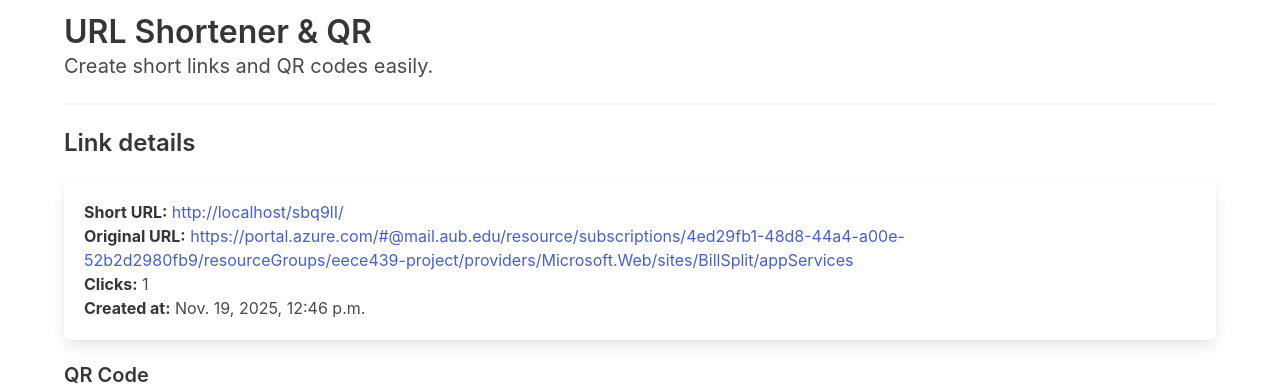
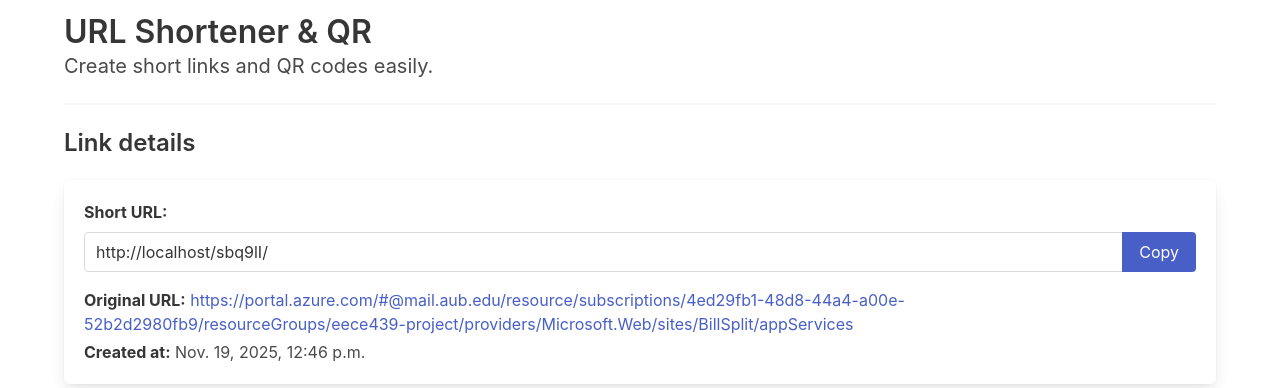
Before and after one commit to tonyabihaidar/django-urlshortener, a Django app: a page that uses shortener/templates/shortener/detail.html in a window 1280 px wide. Shown: the part 34-422 px from the top of the page. Run offline with Django 5.2, Linux system fonts and the light colour scheme; data comes from the database, SQL or seed files in the repository.

Commit message:
Add copy + share QR buttons, hide clicks

```diff
--- a/shortener/templates/shortener/detail.html
+++ b/shortener/templates/shortener/detail.html
@@ -4,22 +4,109 @@
 <h2 class="title is-4">Link details</h2>
 
 <div class="box">
-    <p><strong>Short URL:</strong>
-        <a href="{{ short_url }}" target="_blank">{{ short_url }}</a>
+    <p class="mb-2"><strong>Short URL:</strong></p>
+
+    <div class="field has-addons">
+        <div class="control is-expanded">
+            <input
+                id="short-url-input"
+                class="input"
+                type="text"
+                value="{{ short_url }}"
+                readonly
+            >
+        </div>
+        <div class="control">
+            <button type="button" class="button is-link" onclick="copyShortUrl()">
+                Copy
+            </button>
+        </div>
+    </div>
+    <p class="help is-success" id="copy-feedback" style="display:none;">
+        Copied to clipboard!
     </p>
-    <p><strong>Original URL:</strong>
+
+    <p class="mt-4">
+        <strong>Original URL:</strong>
         <a href="{{ short.target_url }}" target="_blank">{{ short.target_url }}</a>
     </p>
-    <p><strong>Clicks:</strong> {{ short.clicks }}</p>
-    <p><strong>Created at:</strong> {{ short.created_at }}</p>
+
+    <p class="mt-1">
+        <strong>Created at:</strong> {{ short.created_at }}
+    </p>
 </div>
 
 <h3 class="title is-5">QR Code</h3>
 <div class="box" style="max-width: 220px;">
-    <img src="{{ qr_url }}" alt="QR code for {{ short_url }}">
+    <figure class="image">
+        <img id="qr-img" src="{{ qr_url }}" alt="QR code for {{ short_url }}">
+    </figure>
 </div>
 
-<p>
-    <a class="button is-link" href="{% url 'shortener:home' %}">Back</a>
-</p>
+<div class="field is-grouped">
+    <div class="control">
+        <button type="button" class="button is-link" onclick="shareQrCode()">
+            Share QR code
+        </button>
+    </div>
+    <div class="control">
+        <a class="button is-light" href="{% url 'shortener:home' %}">Back</a>
+    </div>
+</div>
+
+<script>
+    function copyShortUrl() {
+        const input = document.getElementById('short-url-input');
+        const feedback = document.getElementById('copy-feedback');
+        if (!input) return;
+
+        // Try using the Clipboard API
+        if (navigator.clipboard && navigator.clipboard.writeText) {
+            navigator.clipboard.writeText(input.value)
+                .then(() => {
+                    if (feedback) {
+                        feedback.style.display = 'block';
+                        feedback.textContent = 'Copied to clipboard!';
+                        setTimeout(() => {
+                            feedback.style.display = 'none';
+                        }, 2000);
+                    }
+                })
+                .catch(() => {
+                    alert('Copy failed. Please copy it manually.');
+                });
+        } else {
+            // Fallback for older browsers
+            input.select();
+            document.execCommand('copy');
+            if (feedback) {
+                feedback.style.display = 'block';
+                feedback.textContent = 'Copied to clipboard!';
+                setTimeout(() => {
+                    feedback.style.display = 'none';
+                }, 2000);
+            }
+        }
+    }
+
+    function shareQrCode() {
+        const qrImg = document.getElementById('qr-img');
+        if (!qrImg) return;
+        const qrUrl = qrImg.src;
+
+        // If the browser supports Web Share API
+        if (navigator.share) {
+            navigator.share({
+                title: 'QR code for my short URL',
+                text: 'Here is the QR code for my short link.',
+                url: qrUrl
+            }).catch(() => {
+                // user canceled or share failed, no need to alert
+            });
+        } else {
+            // Fallback: open QR in new tab (user can share/download from there)
+            window.open(qrUrl, '_blank');
+        }
+    }
+</script>
 {% endblock %}
```
